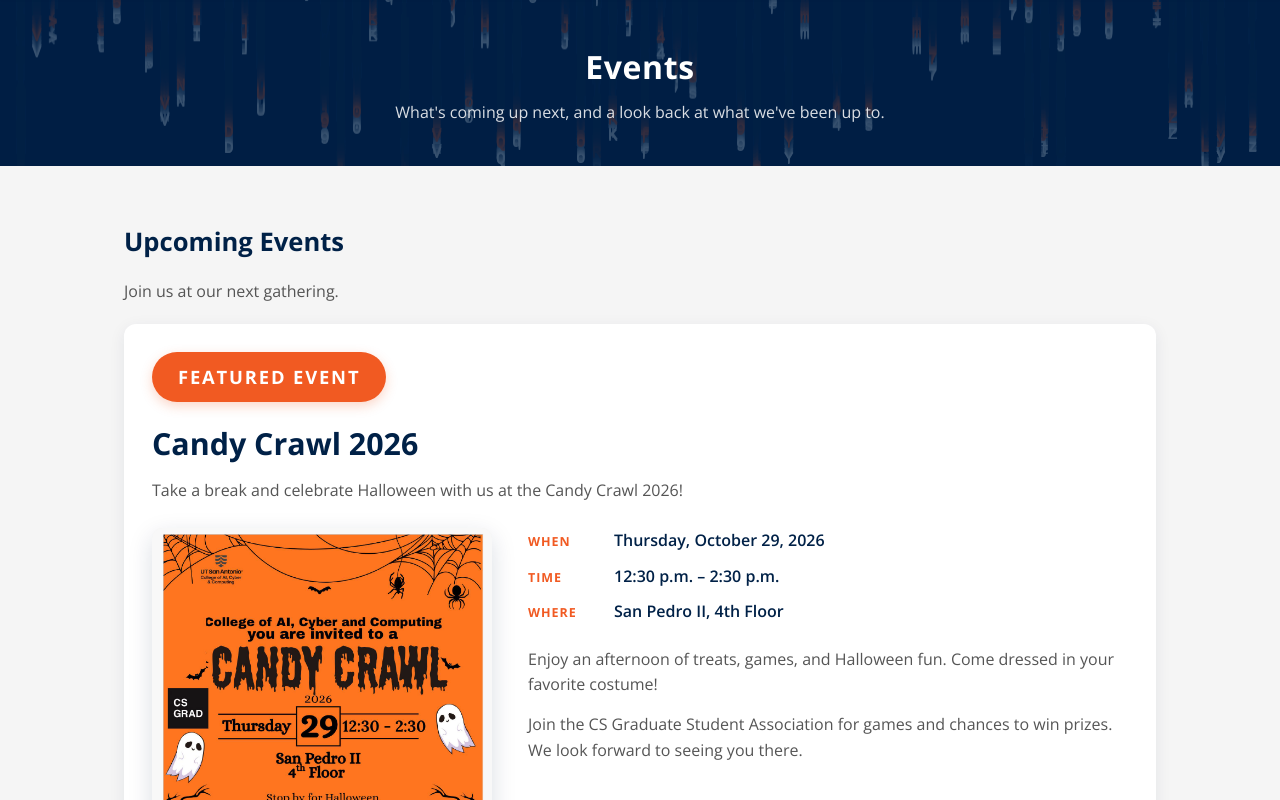
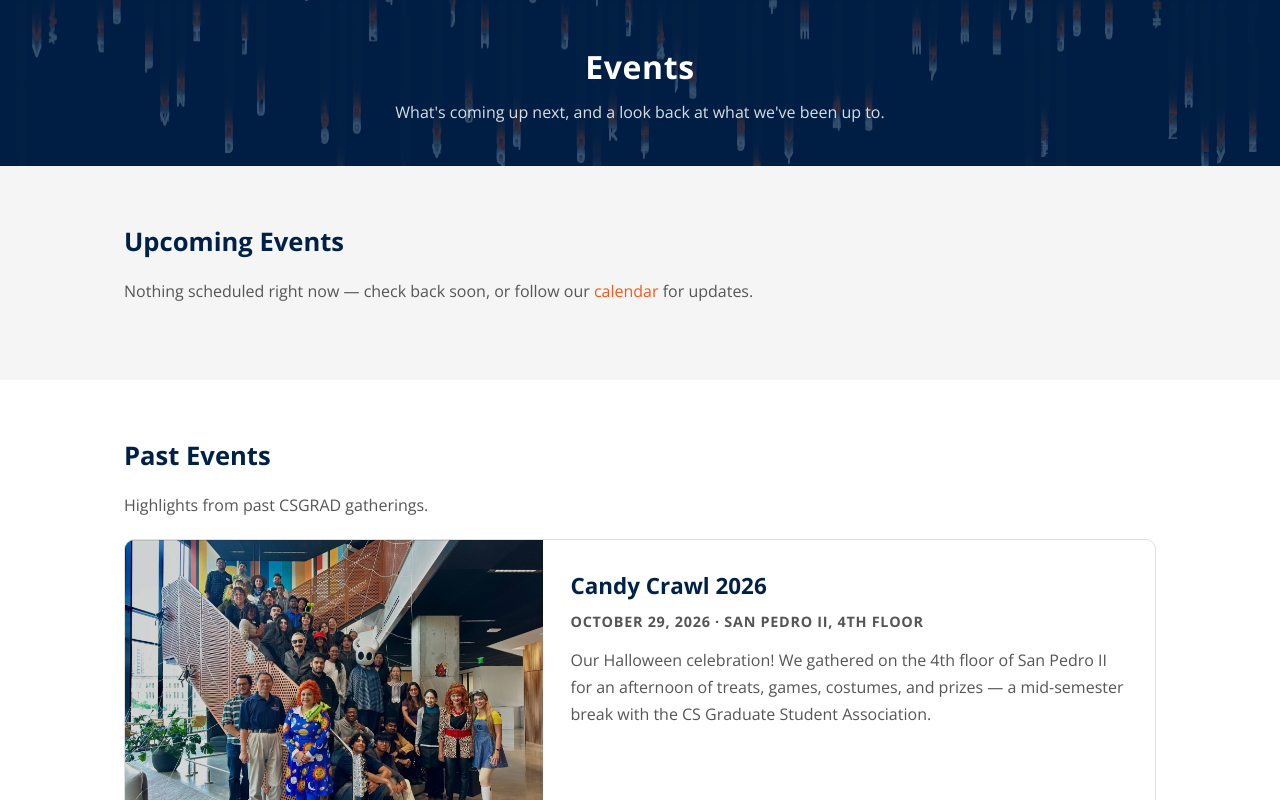
Before and after one commit to csgradofficial/csgradofficial.github.io, a plain HTML site: page events.html in a window 1280 px wide. Shown: the part 152-952 px from the top of the page. Drawn offline with nearby package versions, Linux system fonts and the light colour scheme.

Commit message:
Move Candy Crawl to Past Events + add Halloween photos to home gallery
- events.html: Candy Crawl moved from Upcoming to Past Events (above
  Game + Mingling), using a group photo thumbnail; Upcoming subsection
  now shows a short placeholder note.
- index.html: removed the Featured Event section (event is past) and
  added three Halloween photos to the Recent Events slideshow at the
  start. Caption generalized to "Recent CSGRAD gatherings" since the
  gallery now spans two events.
- photos/events/halloween/photo-{01,02,03}.jpg: processed from the raw
  source photos to <=500 KB each (max 1600px long edge, JPEG q65-70).
  Raw sources moved under originals/ and remain gitignored.
- css/style.css: small .featured-event-cta spacing rule retained for
  future featured events.

Co-Authored-By: Claude Opus 4.7 <noreply@anthropic.com>

```diff
--- a/css/style.css
+++ b/css/style.css
@@ -803,6 +803,9 @@ a:hover { text-decoration: underline; }
   margin: 0 0 14px;
   line-height: 1.6;
 }
+.featured-event-cta {
+  margin-top: 10px;
+}
 .featured-event-meta {
   list-style: none;
   padding: 0;
--- a/events.html
+++ b/events.html
@@ -18,30 +18,10 @@
     </div>
 
     <!-- Upcoming Events -->
-    <section class="section section-alt featured-event">
+    <section class="section section-alt">
       <div class="container">
         <h2>Upcoming Events</h2>
-        <p class="events-intro">Join us at our next gathering.</p>
-
-        <div class="featured-event-card">
-          <span class="featured-event-badge">Featured Event</span>
-          <h3 class="featured-event-title">Candy Crawl 2026</h3>
-          <p class="events-intro">Take a break and celebrate Halloween with us at the Candy Crawl 2026!</p>
-          <div class="featured-event-grid">
-            <div class="featured-event-poster">
-              <img src="photos/events/halloween/image001.png" alt="CSGRAD Candy Crawl 2026 poster — Thursday, October 29, 12:30 to 2:30 pm, San Pedro II 4th Floor" loading="lazy" decoding="async" />
-            </div>
-            <div class="featured-event-details">
-              <ul class="featured-event-meta">
-                <li><span class="meta-label">When</span><span class="meta-value">Thursday, October 29, 2026</span></li>
-                <li><span class="meta-label">Time</span><span class="meta-value">12:30 p.m. &ndash; 2:30 p.m.</span></li>
-                <li><span class="meta-label">Where</span><span class="meta-value">San Pedro II, 4th Floor</span></li>
-              </ul>
-              <p>Enjoy an afternoon of treats, games, and Halloween fun. Come dressed in your favorite costume!</p>
-              <p>Join the CS Graduate Student Association for games and chances to win prizes. We look forward to seeing you there.</p>
-            </div>
-          </div>
-        </div>
+        <p class="events-intro">Nothing scheduled right now — check back soon, or follow our <a href="index.html#upcoming-events">calendar</a> for updates.</p>
       </div>
     </section>
 
@@ -52,6 +32,19 @@
         <p class="events-intro">Highlights from past CSGRAD gatherings.</p>
 
         <ul class="past-events-list">
+
+          <li class="past-event">
+            <a class="past-event-photo" href="photos/events/halloween/photo-01.jpg" target="_blank" rel="noopener">
+              <img src="photos/events/halloween/photo-01.jpg"
+                   alt="CSGRAD Candy Crawl 2026 group photo on the staircase — students and faculty in costumes, Oct 29, 2026"
+                   loading="lazy" decoding="async" />
+            </a>
+            <div class="past-event-body">
+              <h3>Candy Crawl 2026</h3>
+              <p class="past-event-meta">October 29, 2026 · San Pedro II, 4th Floor</p>
+              <p>Our Halloween celebration! We gathered on the 4th floor of San Pedro II for an afternoon of treats, games, costumes, and prizes — a mid-semester break with the CS Graduate Student Association.</p>
+            </div>
+          </li>
 
           <li class="past-event">
             <a class="past-event-photo" href="photos/events/game-mingling-2026-09-24/photo-01.jpg" target="_blank" rel="noopener">
```
Also changed, not shown: index.html (+5 -25 lines), photos/events/halloween/photo-01.jpg (added), photos/events/halloween/photo-02.jpg (added), photos/events/halloween/photo-03.jpg (added).
